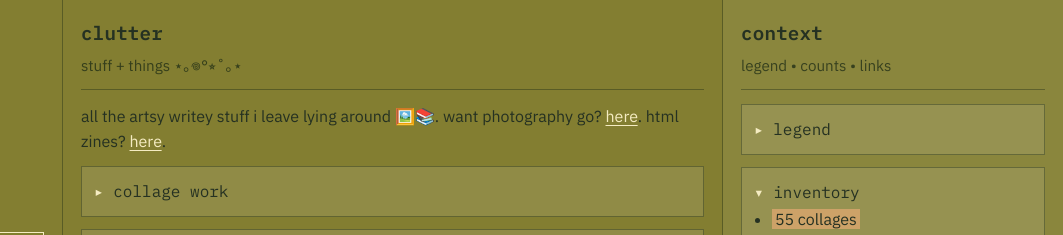
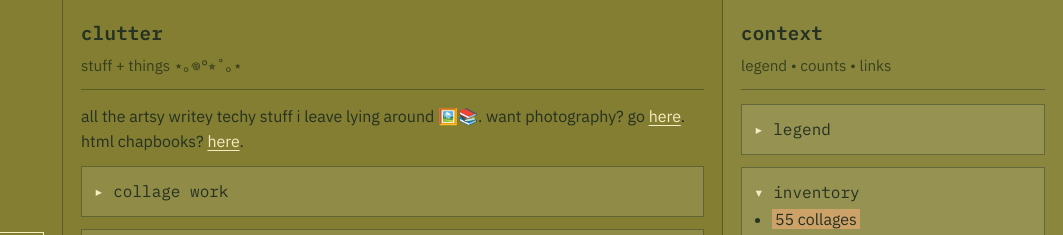
Before and after one commit to robotamerica/km-garden, a plain HTML site: page clutter.html in a window 1280 px wide. Shown: the top 235 px of the page, 217-1280 px from the left. Drawn offline with Linux system fonts and the light colour scheme; a web font is replaced by a local one.

Commit message:
Update clutter.html

```diff
--- a/clutter.html
+++ b/clutter.html
@@ -56,7 +56,7 @@
       </header>
 
       <div class="prose">
-        <p>all the artsy writey stuff i leave lying around 🖼️📚. want photography go? <a href="https://kmnada.site/" target="_blank">here</a>. html zines? <a href="https://kmrowe.me/chapbooks.html" target="_blank">here</a>.</p>
+        <p>all the artsy writey techy stuff i leave lying around 🖼️📚. want photography? go <a href="https://kmnada.site/" target="_blank">here</a>. html chapbooks? <a href="https://kmrowe.me/chapbooks.html" target="_blank">here</a>.</p>
 
         <!-- ===================== COLLAGE WORK ===================== -->
         <details class="folder">
```
